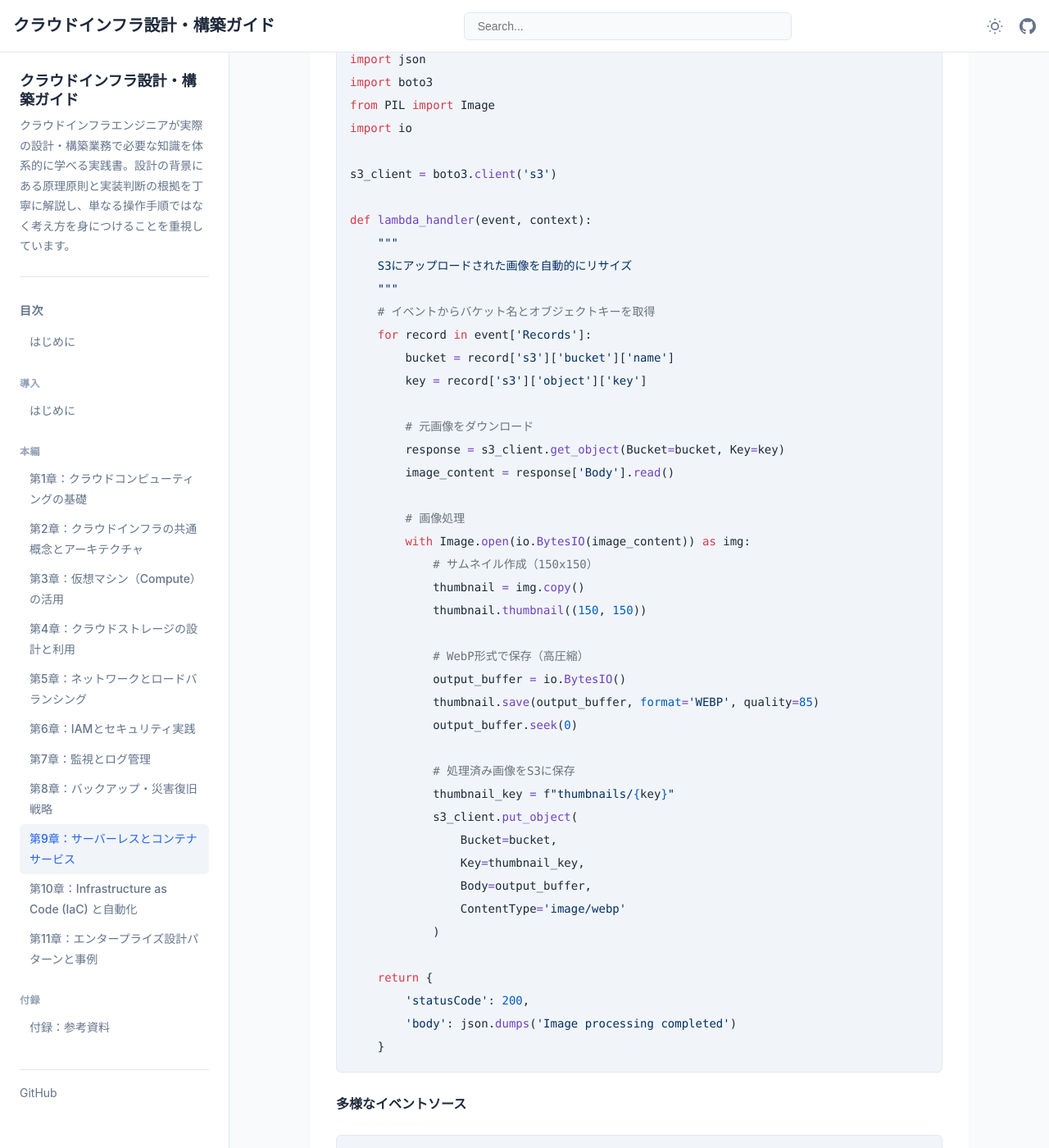
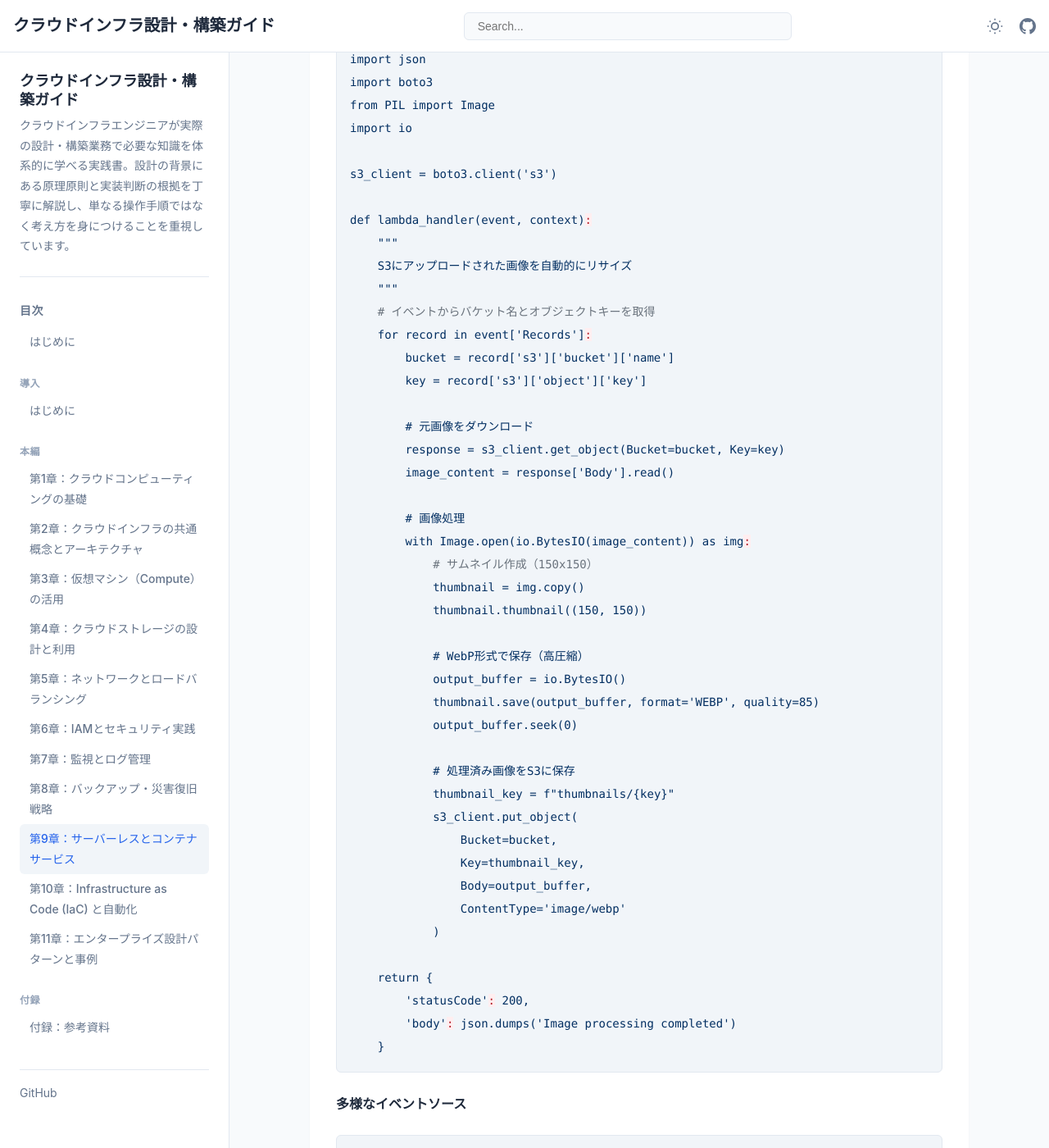
Before and after one commit to itdojp/cloud-infra-book, a Jekyll site: the page built from docs/chapter-chapter09/index.md, in a window 1280 px wide and 1400 px high, scrolled down 1445 px. Shown: the whole window at 82% size. Built offline with Jekyll 4.4.1, drawn with Linux system fonts in a browser that asks for light colours.

Commit message:
fix(docs): use yaml fence for serverless.yml example

````diff
--- a/docs/chapter-chapter09/index.md
+++ b/docs/chapter-chapter09/index.md
@@ -46,7 +46,7 @@ title: "第9章：サーバーレスとコンテナサービス"
 
 サーバーレスの真の価値は、イベント駆動型の設計思想にあります。システムは外部イベントに反応し、必要な時にのみ処理を実行します。
 
-```python
+```yaml
 # Lambda関数の例：S3イベントに反応する画像処理
 import json
 import boto3
````
Also changed, not shown: src/chapter-chapter09/index.md (+1 -1 lines).
